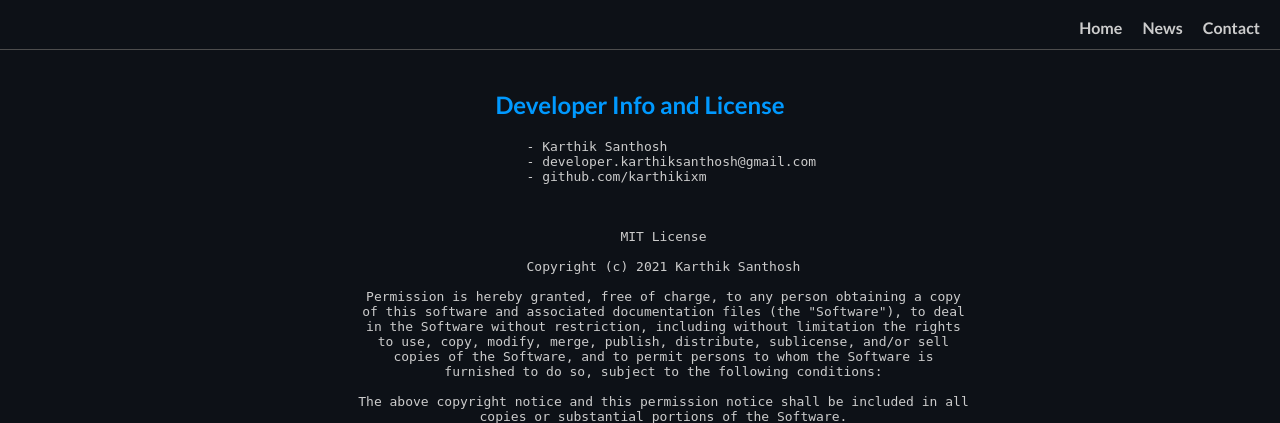
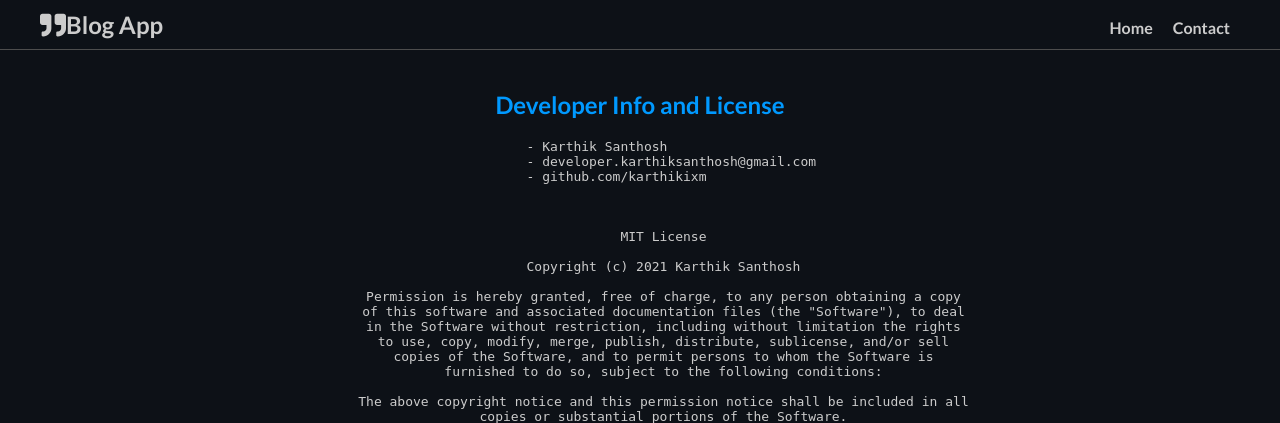
Before and after one commit to karthikio/blog-app, a Django app: page /accounts/contact/ in a window 1280 px wide. Shown: the top 423 px of the page. Run offline with Django 3.2, Linux system fonts and the light colour scheme.

Commit message:
Added favicon

```diff
--- a/static/style/style.css
+++ b/static/style/style.css
@@ -575,3 +575,10 @@
   width: 20px;
   color: #008cff;
 }
+
+.logo-svg{
+  height: 26px;
+  width: 26px;
+  color: #ccc;
+  margin: auto;
+}
--- a/templates/base.html
+++ b/templates/base.html
@@ -5,6 +5,7 @@
   <meta charset="UTF-8">
   <meta http-equiv="X-UA-Compatible" content="IE=edge">
   <meta name="viewport" content="width=device-width, initial-scale=1.0">
+  <link rel="icon" href="{% static 'images/logo.svg' %}" sizes="16x16">
   <title>
     Blog App
     {% block title %}
--- a/templates/navbar.html
+++ b/templates/navbar.html
@@ -1,11 +1,14 @@
 <link rel="stylesheet" href="{% static 'style/style.css' %">
 
 
-<div class="nav-container flex just-end all-center">
-  <nav class="">
-    <ul class="flex all-center mr10 ml10 ">
+<div class="nav-container  just-between flex all-center">
+  <div class="logo-container mr10 ml40 flex">
+    <svg class='logo-svg' aria-hidden="true" focusable="false" data-prefix="fas" data-icon="quote-right" class="svg-inline--fa fa-quote-right fa-w-16" role="img" xmlns="http://www.w3.org/2000/svg" viewBox="0 0 512 512"><path fill="currentColor" d="M464 32H336c-26.5 0-48 21.5-48 48v128c0 26.5 21.5 48 48 48h80v64c0 35.3-28.7 64-64 64h-8c-13.3 0-24 10.7-24 24v48c0 13.3 10.7 24 24 24h8c88.4 0 160-71.6 160-160V80c0-26.5-21.5-48-48-48zm-288 0H48C21.5 32 0 53.5 0 80v128c0 26.5 21.5 48 48 48h80v64c0 35.3-28.7 64-64 64h-8c-13.3 0-24 10.7-24 24v48c0 13.3 10.7 24 24 24h8c88.4 0 160-71.6 160-160V80c0-26.5-21.5-48-48-48z"></path></svg>
+    <h2 class="h2 text">Blog App</h2>
+  </div>
+  <nav class="flex-end">
+    <ul class="flex all-center mr40 ml10 ">
       <li class="mt5 mb5 mr10 ml10"><a class=" bold link-c" href="{% url 'posts-list-view' %}">Home</a></li>
-      <li class="mt5 mb5 mr10 ml10"><a class=" bold link-c" href="#">News</a></li>
       <li class="mt5 mb5 mr10 ml10"><a class=" bold link-c" href="{% url 'contact-view' %}">Contact</a></li>
       {% if request.user.is_authenticated %}
       <div class="drop-down">
```
Also changed, not shown: static/images/logo.svg (added).
